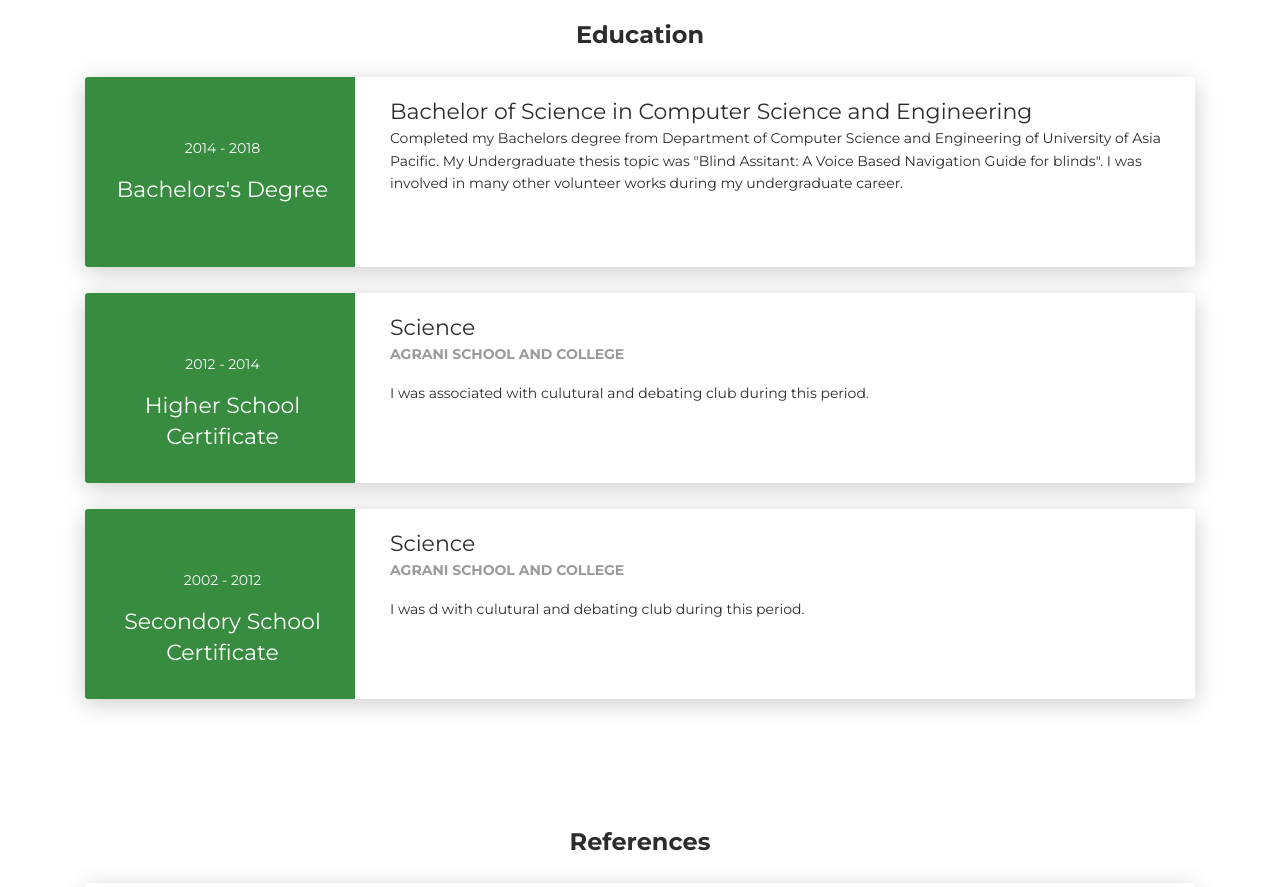
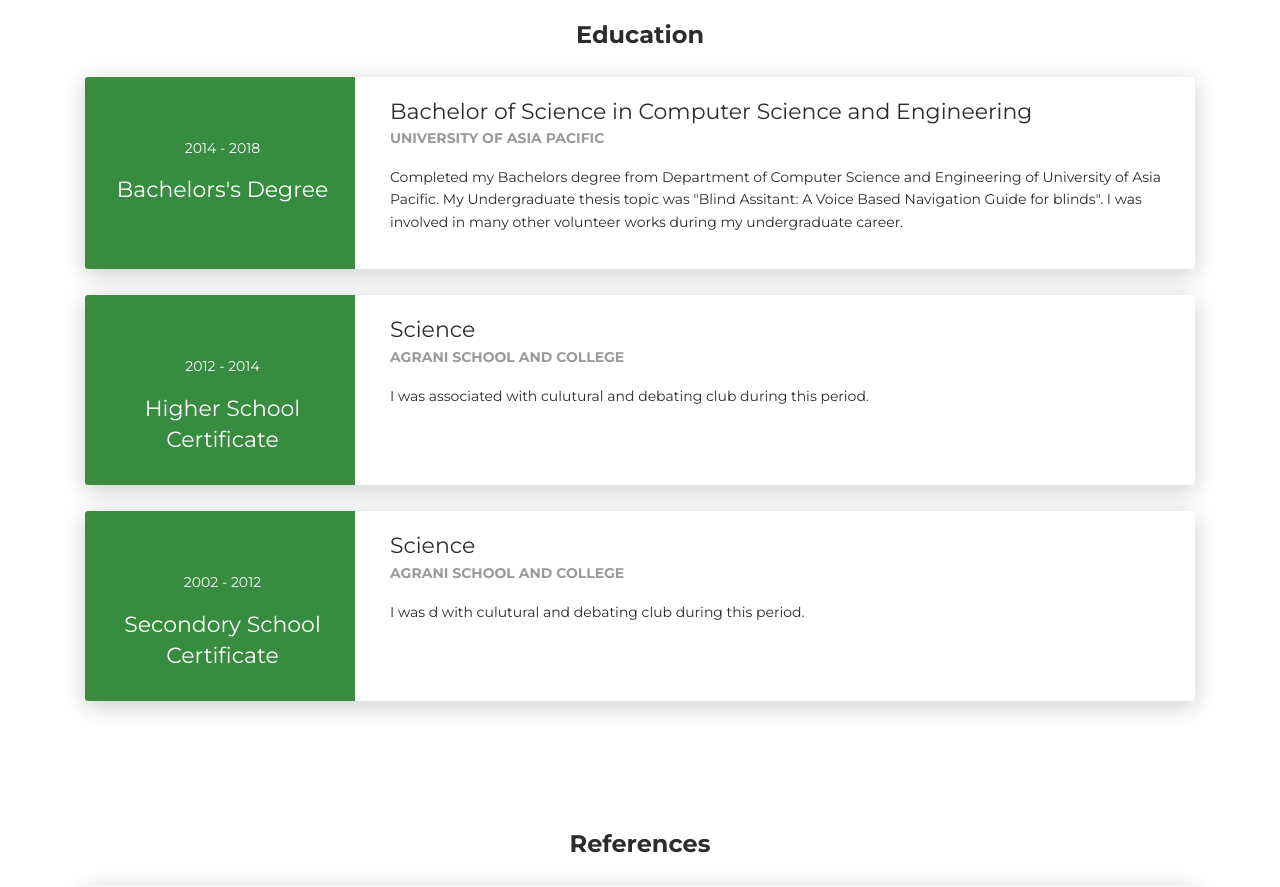
Before and after one commit to zinniakhan/zinniakhan.github.io, a plain HTML site: page index.html in a window 1280 px wide. Shown: the part 2960-3847 px from the top of the page. Drawn offline with Linux system fonts and the light colour scheme.

Commit message:
Update index.html

```diff
--- a/index.html
+++ b/index.html
@@ -353,6 +353,7 @@
         <div class="col-md-9" data-aos="fade-left" data-aos-offset="50" data-aos-duration="500">
           <div class="card-body">
             <div class="h5">Bachelor of Science in Computer Science and Engineering</div>
+            <p class="category">University of Asia Pacific</p>
             <p>Completed my Bachelors degree from Department of Computer Science and Engineering of University of Asia Pacific. My Undergraduate thesis topic was "Blind Assitant: A Voice Based Navigation Guide for blinds". I was involved in many other volunteer works during my undergraduate career.</p>
           </div>
         </div>
```
